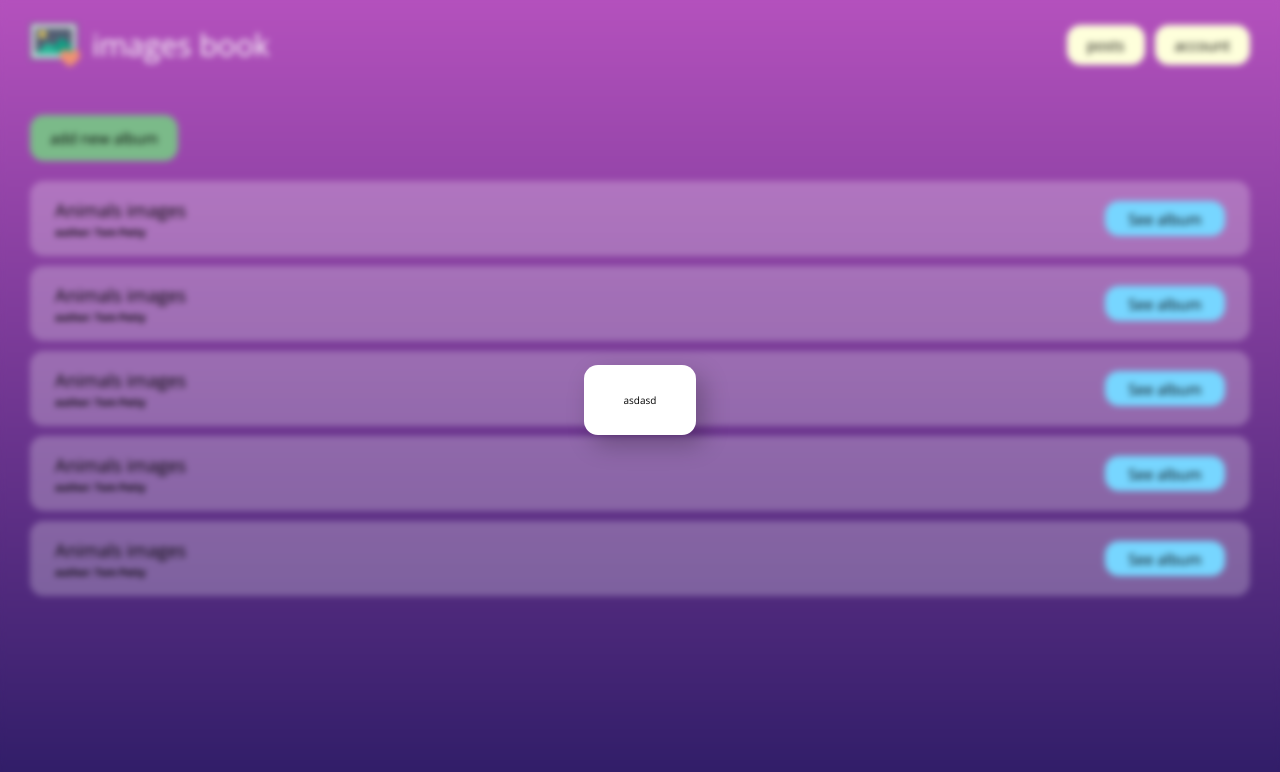
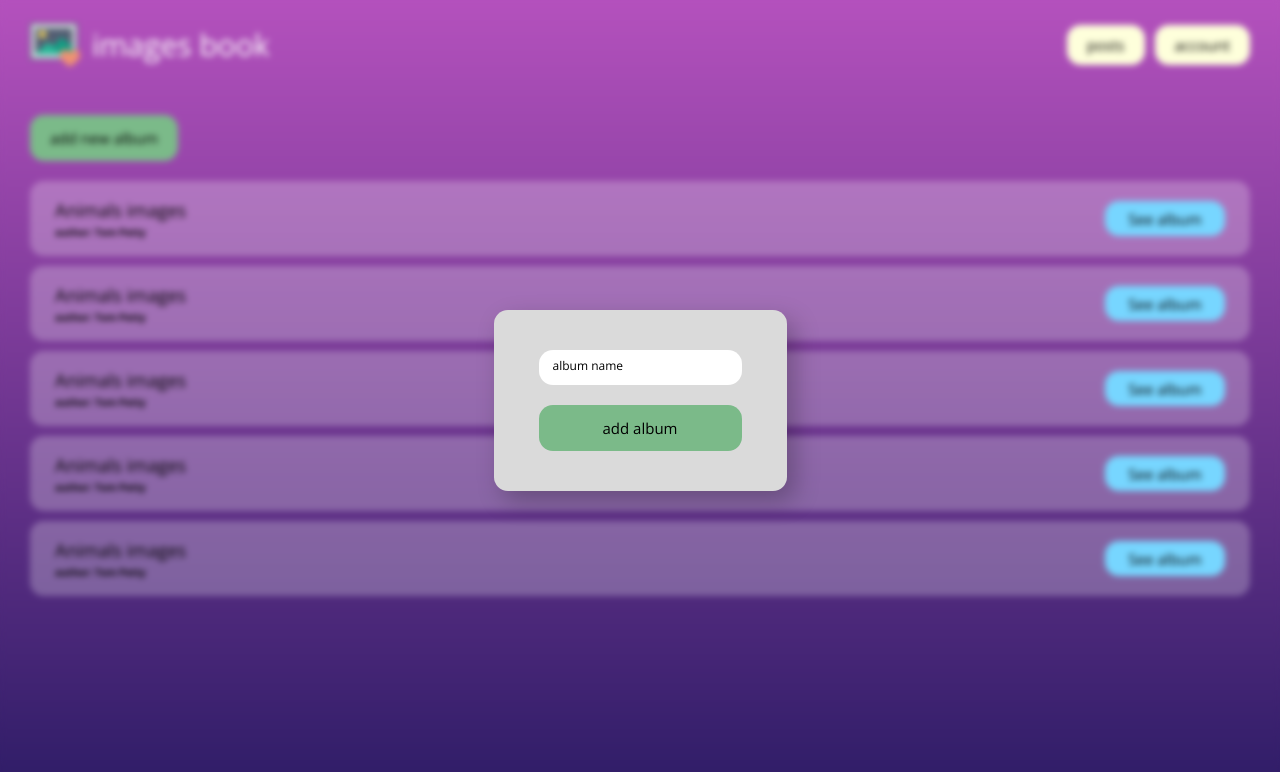
Before and after one commit to DawiD131/images-book, a Nuxt app: page /albums in a window 1280 px wide. Shown: the top 772 px of the page. Built offline with nearby package versions, Linux system fonts and the light colour scheme.

Commit message:
feat: add AlbumsModal

```diff
--- a/assets/scss/variables.scss
+++ b/assets/scss/variables.scss
@@ -13,6 +13,7 @@ $color-info: #77d6ff;
 $color-primary: #feffdb;
 
 $light-background: rgba(255, 255, 255, 0.26);
+$modal-background: #dadada;
 
 $radius-primary: 1.4rem;
 
--- a/components/atoms/ModalLayout.vue
+++ b/components/atoms/ModalLayout.vue
@@ -27,10 +27,10 @@ export default {
   backdrop-filter: blur(3px);
 
   &__content {
-    background: $color-white;
+    background: $modal-background;
     border-radius: $radius-primary;
     box-shadow: $shadow-big;
-    padding: 3rem 4rem;
+    padding: 4rem 4.5rem;
   }
 }
 </style>
--- /dev/null
+++ b/components/organisms/modals/AlbumsModal.vue
@@ -0,0 +1,24 @@
+<template>
+  <ModalLayout>
+    <div class="albums-modal">
+      <Input placeholder="album name" />
+      <Button text="add album" button-type="success" />
+    </div>
+  </ModalLayout>
+</template>
+
+<script lang="ts" setup>
+import Input from "../../atoms/Input.vue";
+import ModalLayout from "~/components/atoms/ModalLayout.vue";
+import Button from "~/components/atoms/Button.vue";
+</script>
+
+<style lang="scss" scoped>
+.albums-modal {
+  display: flex;
+  flex-direction: column;
+  justify-content: center;
+  align-items: center;
+  gap: 2rem;
+}
+</style>
--- a/pages/albums.vue
+++ b/pages/albums.vue
@@ -20,7 +20,7 @@
       <AlbumTile />
       <AlbumTile />
     </div>
-    <ModalLayout> asdasd </ModalLayout>
+    <AlbumsModal />
   </div>
 </template>
 
@@ -28,7 +28,7 @@
 import Navbar from "../components/organisms/Navbar.vue";
 import AlbumTile from "../components/organisms/AlbumTile.vue";
 import Button from "../components/atoms/Button.vue";
-import ModalLayout from "~/components/atoms/ModalLayout.vue";
+import AlbumsModal from "~/components/organisms/modals/AlbumsModal.vue";
 </script>
 
 <style lang="scss">
```
